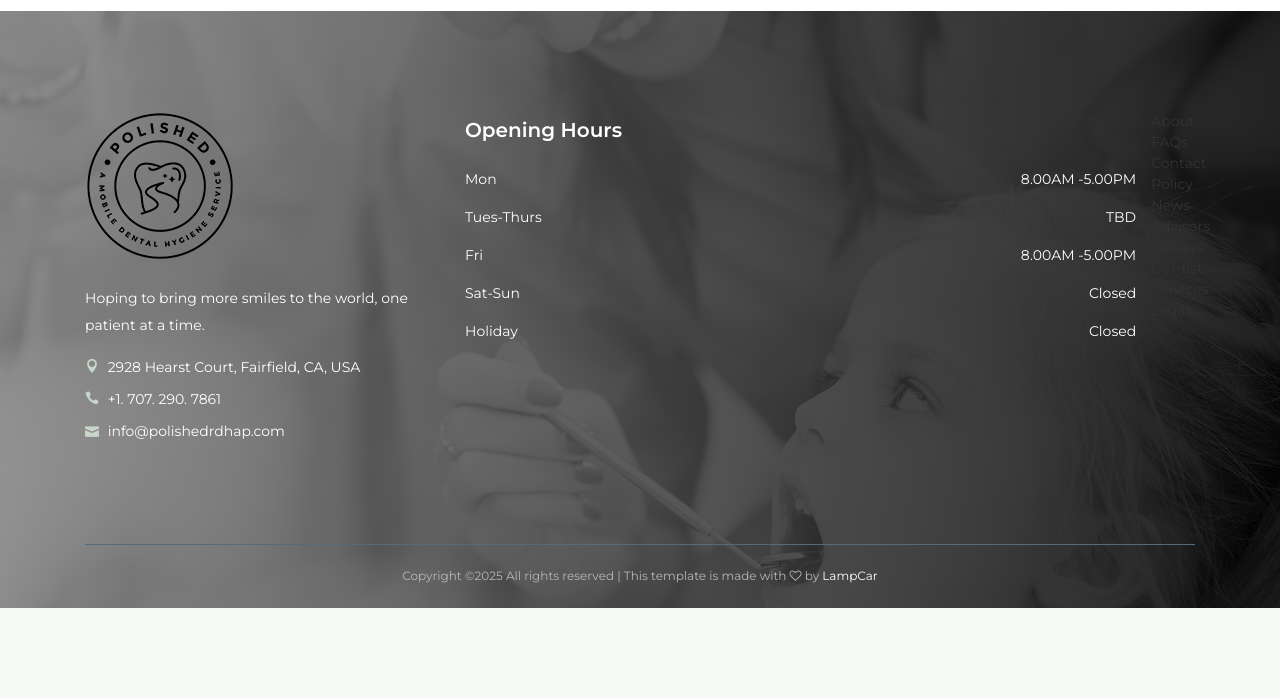
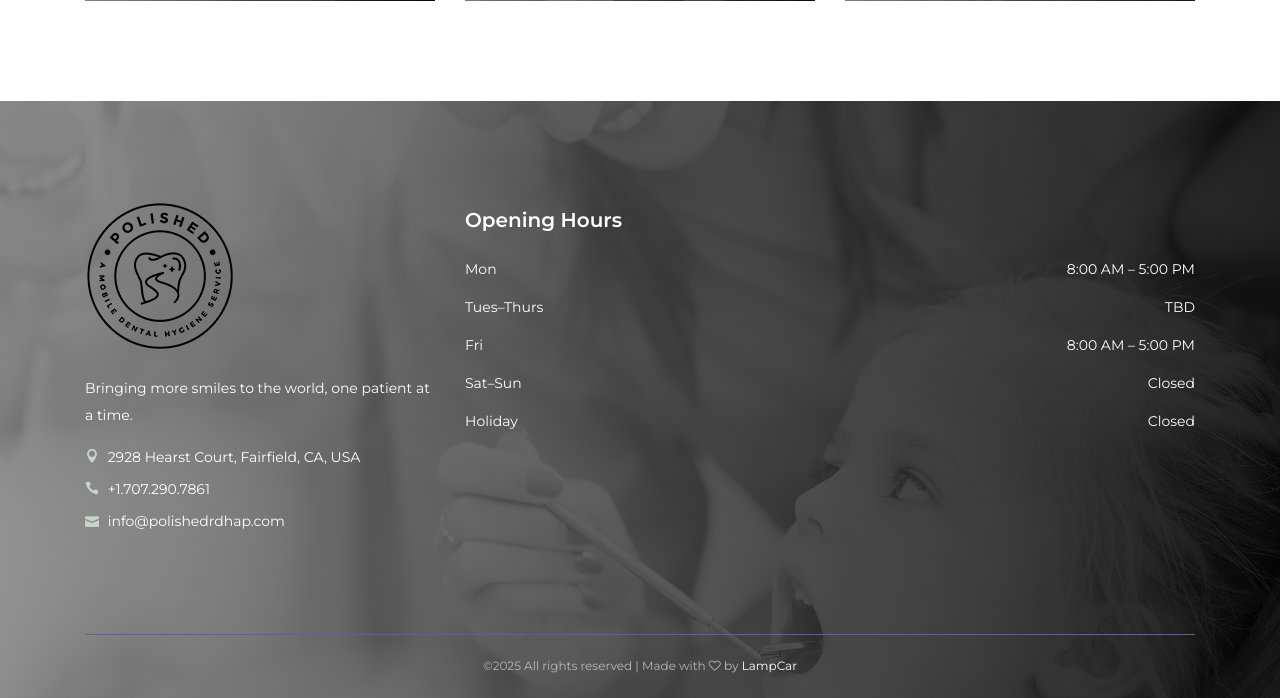
Before and after one commit to bjlamphiear/PolishedDjango, a Django app: page /about.html in a window 1280 px wide. Shown: the part 2458-3156 px from the top of the page. Before the commit the page ends 3066 px from the top, so only its background shows below. Run offline with Django 4.2, Linux system fonts and the light colour scheme; some libraries are stand-ins or nearby versions.

Commit message:
Fix formatting in base file

```diff
--- a/dentist/settings.py
+++ b/dentist/settings.py
@@ -18,7 +18,7 @@ RECAPTCHA_PUBLIC_KEY = config('RECAPTCHA_PUBLIC_KEY')
 RECAPTCHA_PRIVATE_KEY = config('RECAPTCHA_PRIVATE_KEY')
 RECAPTCHA_USE_SSL = True
 RECAPTCHA_DEFAULT_ACTION = 'submit'
-RECAPTCHA_SCORE_THRESHOLD = 0.5
+RECAPTCHA_SCORE_THRESHOLD = 0.3
 
 # ✅ Installed apps
 INSTALLED_APPS = [
--- a/website/templates/base.html
+++ b/website/templates/base.html
@@ -4,19 +4,15 @@
 
 <head>
   <meta charset="UTF-8">
-  <meta name="description" content="{% block meta_description %}Polished - Mobile Dental Hygiene  Services {% endblock %} ">
+  <meta name="description" content="{% block meta_description %}Polished - Mobile Dental Hygiene Services{% endblock %}">
   <meta http-equiv="X-UA-Compatible" content="IE=edge">
   <meta name="viewport" content="width=device-width, initial-scale=1, shrink-to-fit=no">
+  <meta name="robots" content="index, follow">
 
-  <!-- Title -->
-  <title>{% block title %}Polished - Mobile Dental Hygiene  Services {% endblock %}</title>
+  <title>{% block title %}Polished - Mobile Dental Hygiene Services{% endblock %}</title>
 
-  <!-- Favicon -->
   <link rel="icon" href="{% static 'website/img/core-img/LogoA55.png' %}">
-
-  <!-- Core Stylesheet -->
   <link rel="stylesheet" href="{% static 'website/css/style.css' %}">
-
 </head>
 
 <body>
@@ -33,25 +29,23 @@
     <div class="top-header-area">
       <div class="container h-100">
         <div class="row h-100 align-items-center">
-          <!-- Top Content -->
           <div class="col-6 col-md-9 col-lg-8">
             <div class="top-header-content">
-              <a href="#" data-toggle="tooltip" data-placement="bottom" title="2928 Hearst Court, Fairfield, California 94534 USA"><i class="fa fa-map-marker"></i> <span>2928 Hearst Court, Fairfield, California 94534 USA</span></a>
-              <a href="#" data-toggle="tooltip" data-placement="bottom" title="info@polishedrdhap.com"><i class="fa fa-envelope"></i> <span>info@polishedrdhap.com</span></a>
+              <a href="#" title="2928 Hearst Court, Fairfield, California 94534 USA"><i class="fa fa-map-marker"></i> <span>2928 Hearst Court, Fairfield, California 94534 USA</span></a>
+              <a href="#" title="info@polishedrdhap.com"><i class="fa fa-envelope"></i> <span>info@polishedrdhap.com</span></a>
             </div>
           </div>
+        </div>
+      </div>
+    </div>
 
-    <!-- Top Header End -->
-
-    <!-- Main Header Start -->
+    <!-- Main Header Area -->
     <div class="main-header-area">
-      <div class="classy-nav-container breakpoint-off">
+      <div class="classy-nav-container">
         <div class="container">
-          <!-- Classy Menu -->
           <nav class="classy-navbar justify-content-between" id="dentoNav">
-
             <!-- Logo -->
-            <a class="nav-brand" href="{% url 'home' %}"><img src="{% static 'website/img/core-img/Logo_152_40.png' %}"" alt=""></a>
+            <a class="nav-brand" href="{% url 'home' %}"><img src="{% static 'website/img/core-img/Logo_152_40.png' %}" alt="Polished Logo"></a>
 
             <!-- Navbar Toggler -->
             <div class="classy-navbar-toggler">
@@ -60,29 +54,23 @@
 
             <!-- Menu -->
             <div class="classy-menu">
-
-              <!-- Close Button -->
               <div class="classycloseIcon">
                 <div class="cross-wrap"><span class="top"></span><span class="bottom"></span></div>
               </div>
 
-              <!-- Nav Start -->
               <div class="classynav">
                 <ul id="nav">
                   <li><a href="{% url 'home' %}">Home</a></li>
-                  </li>
                   <li><a href="{% url 'about' %}">Our Mission</a></li>
                   <li><a href="{% url 'service' %}">Services</a></li>
                   <li><a href="{% url 'pricing' %}">Pricing</a></li>
-                  </li>
-                  <li><a href="./contact.html">Contact</a></li>
+                  <li><a href="{% url 'contact' %}">Contact</a></li>
                 </ul>
               </div>
-              <!-- Nav End -->
             </div>
 
-            <!-- Booking Now Button -->
-            <a href="{% url 'contact' %}"  class="btn dento-btn booking-btn">Book Here</a>
+            <!-- Booking Button -->
+            <a href="{% url 'contact' %}" class="btn dento-btn booking-btn">Book Here</a>
           </nav>
         </div>
       </div>
@@ -90,92 +78,48 @@
   </header>
   <!-- ***** Header Area End ***** -->
 
-{%block content %}
+  {% block content %}
+  {% endblock %}
 
-{% endblock %}
- <!-- ***** Footer Area Start ***** -->
+  <!-- ***** Footer Area Start ***** -->
   <footer class="footer-area bg-img bg-gradient-overlay" style="background-image: url({% static 'website/img/bg-img/Child3_BlackW.png' %});">
     <div class="container">
       <div class="row">
-        <!-- Single Footer Widget -->
+        <!-- Contact Info -->
         <div class="col-12 col-sm-6 col-lg-4">
           <div class="single-footer-widget">
-            <a href="./index.html" class="d-block mb-4"><img src="{% static 'website/img/core-img/logoA.png' %}" alt=""></a>
-            <p>Hoping to bring more smiles to the world, one patient at a time. </p>
+            <a href="{% url 'home' %}" class="d-block mb-4"><img src="{% static 'website/img/core-img/logoA.png' %}" alt="Polished Logo"></a>
+            <p>Bringing more smiles to the world, one patient at a time.</p>
             <div class="footer-contact">
               <p><i class="icon_pin"></i> 2928 Hearst Court, Fairfield, CA, USA</p>
-              <p><i class="icon_phone"></i> +1. 707. 290. 7861</p>
+              <p><i class="icon_phone"></i> +1.707.290.7861</p>
               <p><i class="icon_mail"></i> info@polishedrdhap.com</p>
             </div>
           </div>
         </div>
 
-        <!-- Single Footer Widget -->
+        <!-- Opening Hours -->
         <div class="col-12 col-sm-6 col-lg">
           <div class="single-footer-widget">
-            <!-- Widget Title -->
             <h5 class="widget-title">Opening Hours</h5>
-
-            <!-- Opening Hours -->
             <ul class="opening-hours">
-              <li><span>Mon</span> <span>8.00AM -5.00PM</span></li>
-              <li><span>Tues-Thurs</span> <span>TBD</span></li>
-              <li><span>Fri</span> <span>8.00AM -5.00PM</span></li>
-              <li><span>Sat-Sun</span> <span>Closed</span></li>
+              <li><span>Mon</span> <span>8:00 AM – 5:00 PM</span></li>
+              <li><span>Tues–Thurs</span> <span>TBD</span></li>
+              <li><span>Fri</span> <span>8:00 AM – 5:00 PM</span></li>
+              <li><span>Sat–Sun</span> <span>Closed</span></li>
               <li><span>Holiday</span> <span>Closed</span></li>
             </ul>
           </div>
         </div>
-
-        <!-- Single Footer Widget
-        <div class="col-12 col-sm-6 col-lg">
-          <div class="single-footer-widget">
-            <-- Widget Title
-            <h5 class="widget-title">Quick Link</h5>
-
-            <-- Quick Links Nav -->
-            <nav>
-              <ul class="quick-links">
-                <li><a href="#">About</a></li>
-                <li><a href="#">FAQs</a></li>
-                <li><a href="#">Contact</a></li>
-                <li><a href="#">Policy</a></li>
-                <li><a href="#">News</a></li>
-                <li><a href="#">Advisors</a></li>
-                <li><a href="#">Careers</a></li>
-                <li><a href="#">Dentist</a></li>
-                <li><a href="#">Services</a></li>
-                <li><a href="#">Legals</a></li>
-              </ul>
-            </nav>
-          </div>
-        </div>
-
-        <!-- Single Footer Widget
-        <div class="col-12 col-sm-6 col-lg">
-          <div class="single-footer-widget">
-            <-- Widget Title ->
-            <h5 class="widget-title">Newsletter</h5>
-
-            <p>We will send out weekly newest article and some great offers</p>
-            Newsletter Form
-            <div class="footer-newsletter-form">
-              <form action="#" method="post">
-                <input type="email" name="nl-email" value="" placeholder="Email Address">
-                <button type="submit"><i class="fa fa-paper-plane" aria-hidden="true"></i></button>
-              </form>
-            </div>
-
-
+      </div>
+    </div>
 
     <!-- Copywrite Area -->
     <div class="container">
       <div class="row">
         <div class="col-12">
-          <div class="copywrite-content">
-            <p><!-- Link back to Colorlib can't be removed. Template is licensed under CC BY 3.0. -->
-Copyright &copy;<script>document.write(new Date().getFullYear());</script> All rights reserved | This template is made with <i class="fa fa-heart-o" aria-hidden="true"></i> by <a href="https://colorlib.com" target="_blank">LampCar</a>
-<!-- Link back to Colorlib can't be removed. Template is licensed under CC BY 3.0. --></p>
+          <div class="copywrite-content text-center">
+            <p>&copy;<script>document.write(new Date().getFullYear());</script> All rights reserved | Made with <i class="fa fa-heart-o" aria-hidden="true"></i> by <a href="https://colorlib.com" target="_blank">LampCar</a></p>
           </div>
         </div>
       </div>
@@ -183,18 +127,12 @@ Copyright &copy;<script>document.write(new Date().getFullYear());</script> All r
   </footer>
   <!-- ***** Footer Area End ***** -->
 
-  <!-- ******* All JS ******* -->
-  <!-- jQuery js -->
+  <!-- JS Scripts -->
   <script src="{% static 'website/js/jquery.min.js' %}"></script>
-  <!-- Popper js -->
   <script src="{% static 'website/js/popper.min.js' %}"></script>
-  <!-- Bootstrap js -->
   <script src="{% static 'website/js/bootstrap.min.js' %}"></script>
-  <!-- All js -->
   <script src="{% static 'website/js/dento.bundle.js' %}"></script>
-  <!-- Active js -->
   <script src="{% static 'website/js/default-assets/active.js' %}"></script>
-
 </body>
 
 </html>
```
